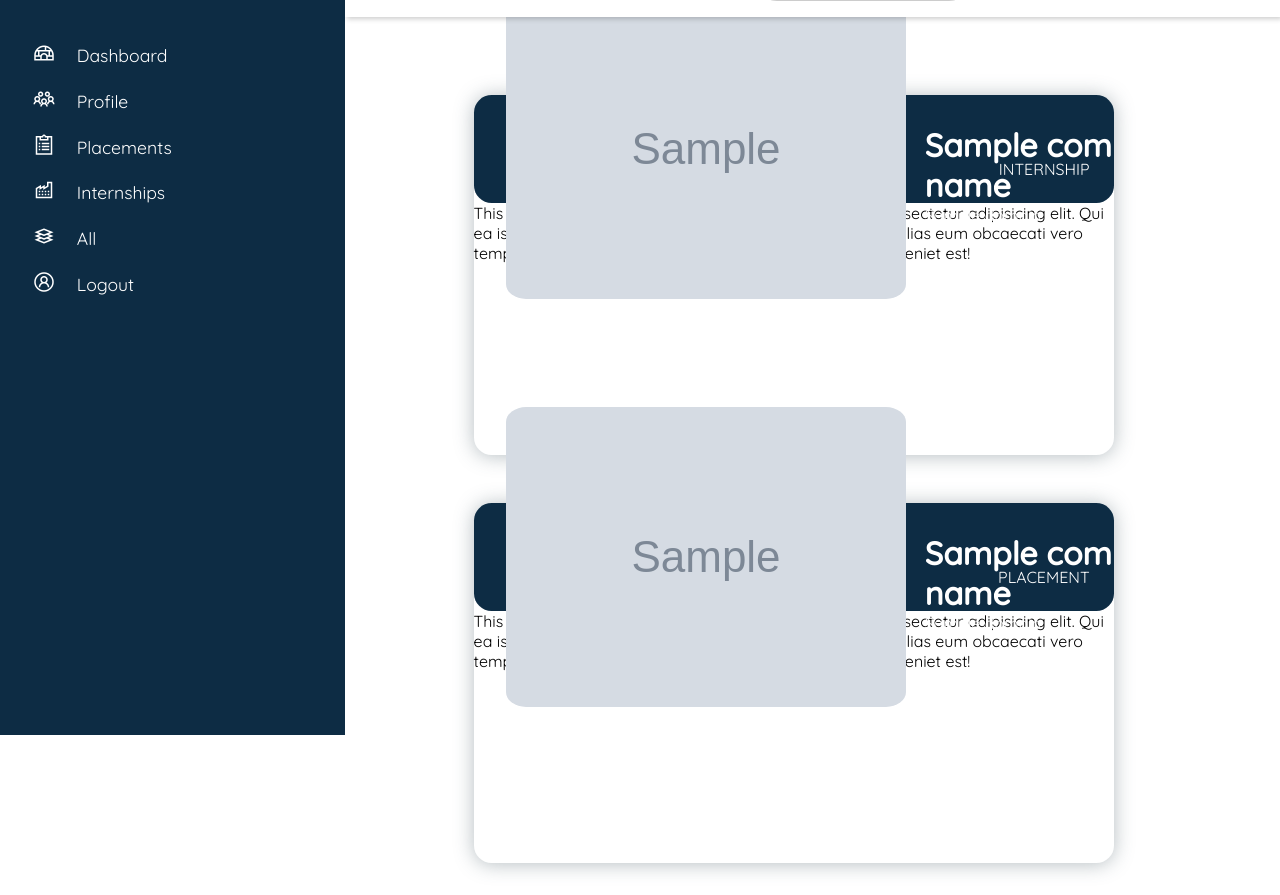
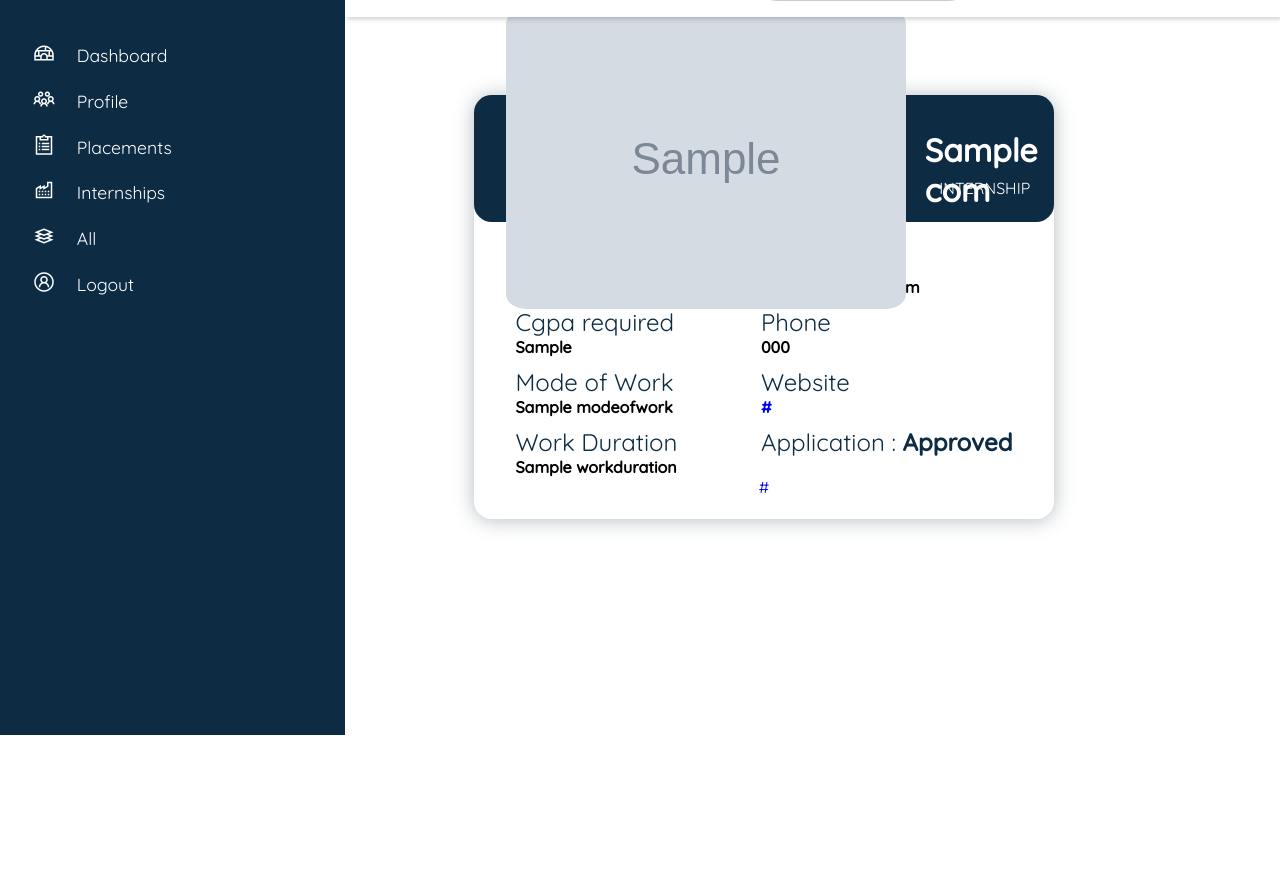
Before and after one commit to yashskad13/INTERNSHIP-PLACEMENT, a Django app: template templates/html/comall.html in a window 1280 px wide; the page is wider, and only the part inside the window is pictured. Shown: the part 65-960 px from the top of that part. Run offline with Django 3.2, Linux system fonts and the light colour scheme; the template is opened without the code that fills it: most values are stand-ins (such as "Sample title", 1, 10 or a date in 2020); grey boxes marked "Sample" are stand-in pictures.

Commit message:
updates: company all card

```diff
--- a/static/css/studashboard.css
+++ b/static/css/studashboard.css
@@ -605,7 +605,7 @@
   position: absolute;
   top: 20%;
   left: 37%;
-  width: 100%;
+  width: calc(100% - 37%);
   height: 100%;
 }
 
@@ -621,8 +621,8 @@
 }
 
 .com-group {
-  width: 50%;
-  height: 45%;
+  width: 72%;
+  height: 53%;
   box-shadow: 0 1px 20px 0 rgba(69, 90, 100, 0.4);
   border-radius: 1.1em;
   margin-bottom: 3em;
@@ -660,3 +660,25 @@
   bottom: 1.5em;
   right: 1.5em;
 }
+
+.intern-details {
+  width: 100%;
+  margin-top: 15px;
+}
+
+.int-info {
+  display: flex;
+  justify-content: space-around;
+}
+
+.int-h2-info {
+  display: flex;
+  flex-direction: column;
+}
+
+.int-info p {
+  font-size: 1.5em;
+  color: #0d2c44;
+  font-weight: 400;
+  margin-top: 10px;
+}
--- a/templates/html/comall.html
+++ b/templates/html/comall.html
@@ -21,7 +21,7 @@
   <body>
     {% block content %}
     <div class="all-item">
-      {% for i in iObj %} {% if i.status %}
+      {% for i in iObj %}
       <div class="com-group">
         <div class="image-field">
           <div class="com-img">
@@ -35,35 +35,42 @@
             <p>INTERNSHIP</p>
           </div>
         </div>
-        <p>
-          This is in the white spceed Lorem ipsum dolor sit amet consectetur
-          adipisicing elit. Qui ea iste eum? Tenetur molestiae harum nulla iusto
-          beatae alias eum obcaecati vero tempore magnam, commodi quisquam
-          deserunt, nemo eveniet est!
-        </p>
-      </div>
-      {% endif %} {% endfor %} {% for p in pObj %} {% if p.status %}
-      <div class="com-group">
-        <div class="image-field">
-          <div class="com-img">
-            <img src="{{ p.comimg.url }}" alt="Company Image" />
+        <div class="intern-details">
+          <div class="int-info">
+            <div class="int-h2-info">
+              <p>Stipend</p>
+              <strong>₹ {{ i.stipend }}</strong>
+              <p>Cgpa required</p>
+              <strong>{{ i.cgpa_req }}</strong>
+              <p>Mode of Work</p>
+              <strong>{{ i.modeofwork }}</strong>
+              <p>Work Duration</p>
+              <strong>{{ i.workduration }}</strong>
+            </div>
+            <div class="int-h2-info">
+              <p>Email</p>
+              <strong>{{ i.company_email }}</strong>
+              <p>Phone</p>
+              <strong>{{ i.company_phone }}</strong>
+              <p>Website</p>
+              <a href="{{ i.company_website }}" target="_blank"
+                ><strong>{{ i.company_website }}</strong></a
+              >
+              {% if i.status %}
+              <p>Application : <b>Approved</b></p>
+              {% else %}
+              <p>Application : <b>Not Approved</b></p>
+              {% endif %}
+            </div>
           </div>
-          <div class="com-info">
-            <h1>{{com_name}}</h1>
-            <p>{{p.domain}}</p>
-          </div>
-          <div class="card-type">
-            <p>PLACEMENT</p>
+          <div class="int-link">
+            <p align="center">
+              <a href="#" target="_blank">{{ i.regform_link }}</a>
+            </p>
           </div>
         </div>
-        <p>
-          This is in the white spceed Lorem ipsum dolor sit amet consectetur
-          adipisicing elit. Qui ea iste eum? Tenetur molestiae harum nulla iusto
-          beatae alias eum obcaecati vero tempore magnam, commodi quisquam
-          deserunt, nemo eveniet est!
-        </p>
       </div>
-      {% endif %} {% endfor %}
+      {% endfor %}
     </div>
     {% endblock %}
   </body>
@@ -81,3 +88,20 @@
       {{i.company_phone}} {{i.company_website}} {{i.regform_link}} {{i.status}}
       <img src="{{ i.comimg.url }}" alt="Company Image" />
       {% endfor%} -->
+
+<!-- {% for p in pObj %} {% if p.status %}
+      <div class="com-group">
+        <div class="image-field">
+          <div class="com-img">
+            <img src="{{ p.comimg.url }}" alt="Company Image" />
+          </div>
+          <div class="com-info">
+            <h1>{{com_name}}</h1>
+            <p>{{p.domain}}</p>
+          </div>
+          <div class="card-type">
+            <p>PLACEMENT</p>
+          </div>
+        </div>
+      </div>
+      {% endif %} {% endfor %} -->
```
Also changed, not shown: db.sqlite3.
